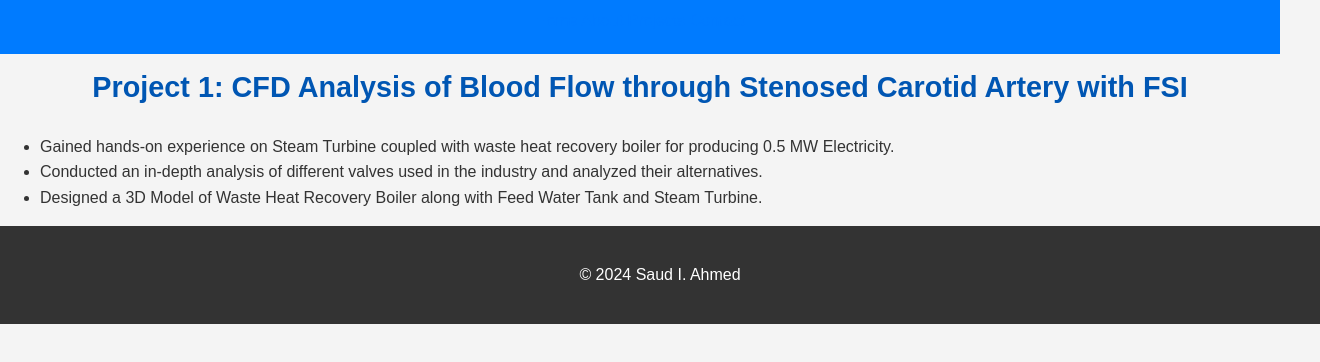
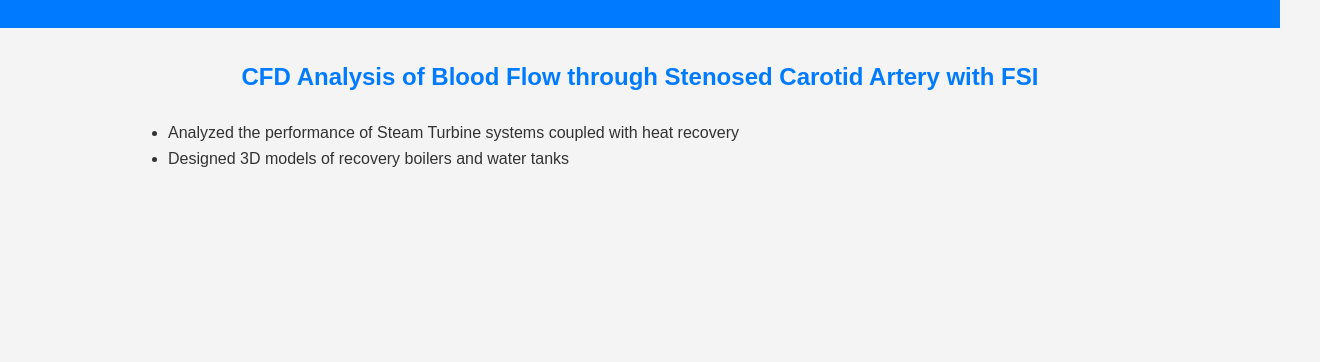
Before and after one commit to Saud-Ahmed-3/Portolio-Saud, a plain HTML site: page projects.html in a window 1280 px wide. Shown: the part 76-438 px from the top of the page, 1320 px wide, since content can reach past the window. Drawn offline with Linux system fonts and the light colour scheme.

Commit message:
Update projects.html

```diff
--- a/projects.html
+++ b/projects.html
@@ -9,25 +9,13 @@
 <body>
     <header>
         <h1>Projects</h1>
-    <nav>
-      <a href="index.html">Home</a>
-      <a href="about.html">About</a>
-      <a href="projects.html">Projects</a>
-      <a href="contact.html">Contact</a>
-    </nav>
     </header>
-  <main>
-    <section class="projects-section">
-      <h2>Project 1: CFD Analysis of Blood Flow through Stenosed Carotid Artery with FSI</h2>
+    <div class="container">
+        <h3>CFD Analysis of Blood Flow through Stenosed Carotid Artery with FSI</h3>
         <ul>
-        <li>Gained hands-on experience on Steam Turbine coupled with waste heat recovery boiler for producing 0.5 MW Electricity.</li>
-        <li>Conducted an in-depth analysis of different valves used in the industry and analyzed their alternatives.</li>
-        <li>Designed a 3D Model of Waste Heat Recovery Boiler along with Feed Water Tank and Steam Turbine.</li>
+            <li>Analyzed the performance of Steam Turbine systems coupled with heat recovery</li>
+            <li>Designed 3D models of recovery boilers and water tanks</li>
         </ul>
-    </section>
-  </main>
-  <footer>
-    <p>&copy; 2024 Saud I. Ahmed</p>
-  </footer>
+    </div>
 </body>
 </html>
```
Lines whose indentation alone changed are shown as unchanged.
